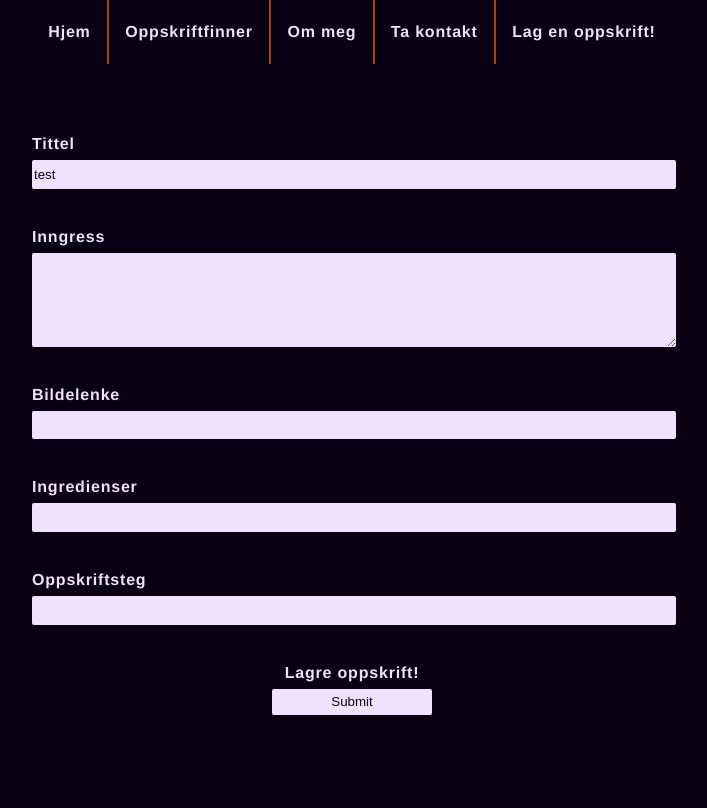
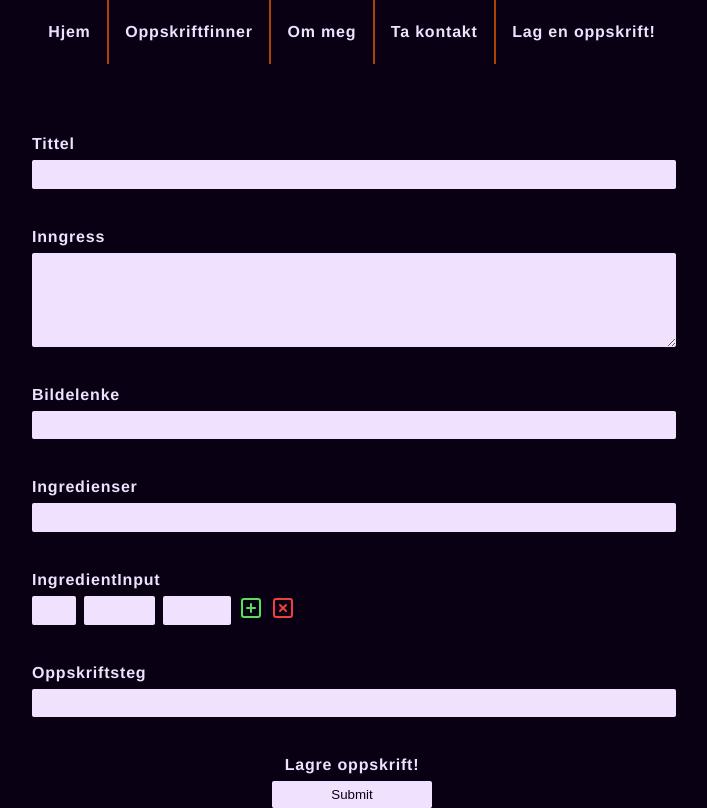
Before and after one commit to EskildVeren/CatFood, a React (Vite) app in the folder catfood/: page /writerecipe in a window 1280 px wide. Shown: the whole page, without its empty margins (288-995 px from the left). Built offline with nearby package versions, Linux system fonts and the light colour scheme.

Commit message:
build: :heavy_plus_sign: add icon library lucide-react

```diff
--- a/catfood/package.json
+++ b/catfood/package.json
@@ -10,6 +10,7 @@
     "preview": "vite preview"
   },
   "dependencies": {
+    "lucide-react": "^0.295.0",
     "react": "^18.2.0",
     "react-dom": "^18.2.0",
     "react-hook-form": "^7.49.2",
--- /dev/null
+++ b/catfood/src/components/writeRecipe/IngredientInput.tsx
@@ -0,0 +1,26 @@
+import React from 'react'
+import { PlusSquare, XSquare  } from 'lucide-react';
+
+
+function IngredientInput() {
+  return (
+    <label>
+        IngredientInput
+        <IngredientListItem/>
+    </label>
+  )
+}
+
+function IngredientListItem() {
+    return (
+      <label className='ingredientInput'>
+        <input className='amountInput'/>
+        <input className='unitInput'/> {/* Make into hamburger meny for safety */}
+        <input className='foodInput'/>
+        <PlusSquare color="#54e357"/>
+        <XSquare color='#EF4040'/>
+      </label>
+    )
+}
+
+export default IngredientInput
--- a/catfood/src/components/writeRecipe/RecipeForm.tsx
+++ b/catfood/src/components/writeRecipe/RecipeForm.tsx
@@ -1,4 +1,5 @@
 import { useForm, SubmitHandler } from "react-hook-form"
+import IngredientInput from "./IngredientInput"
 
 type Inputs = {
   tittel: string
@@ -25,7 +26,7 @@ function RecipeForm() {
       {/* register your input into the hook by invoking the "register" function */}
       <label>
         Tittel
-        <input defaultValue="test" {...register("tittel")} className="titleInput"/>
+        <input {...register("tittel")} className="titleInput"/>
       </label>
 
       <label>
@@ -43,8 +44,10 @@ function RecipeForm() {
 
       <label>
         Ingredienser
-        <input {...register("ingredienser", { required: true })} />
+        <input {...register("ingredienser.0", { required: true })} />
       </label>
+
+      <IngredientInput/>
 
       <label>
         Oppskriftsteg
@@ -55,7 +58,6 @@ function RecipeForm() {
         Lagre oppskrift!
         <input type="submit"/>
       </label>
-
     </form>
   )
 }
--- a/catfood/src/pages/writeRecipePage.scss
+++ b/catfood/src/pages/writeRecipePage.scss
@@ -35,13 +35,32 @@ input, textarea {
 }
 input {
     height: 2em;
+}
 
-}
 .errorMessage {
     color: tomato;
 }
+
 .submitButton {
     width: 10em;
     text-align: center;
     align-self: center;
 }
+
+.ingredientInput {
+    display: flex;
+    flex-direction: row;
+    gap: 0.5em;
+    svg:hover {
+        cursor: pointer;
+    }
+    .amountInput {
+        width: 3em;
+    }
+    .unitInput {
+        width: 5em;
+    }
+    .foodInput {
+        width: 10%;
+    }
+}
```
Also changed, not shown: 1 other file (tests, documents, lock files or other folders).
